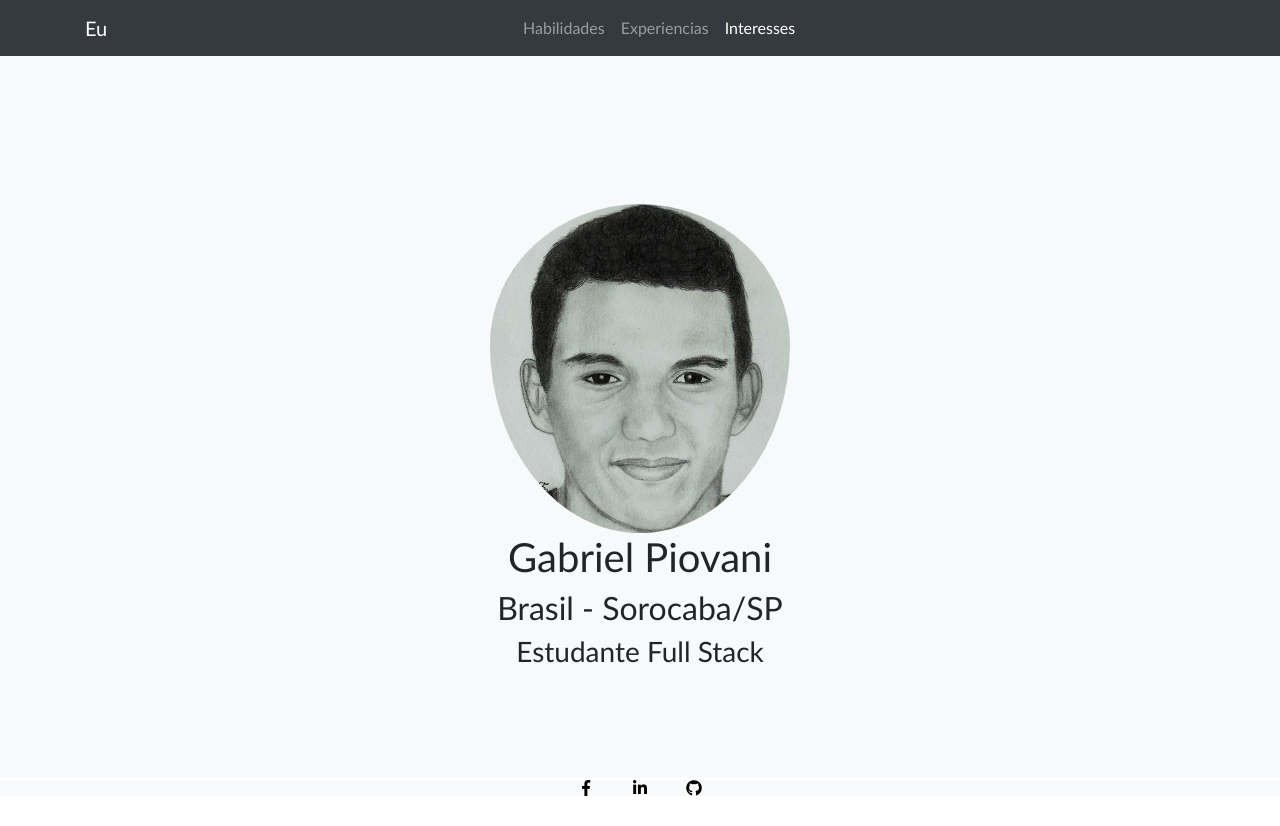
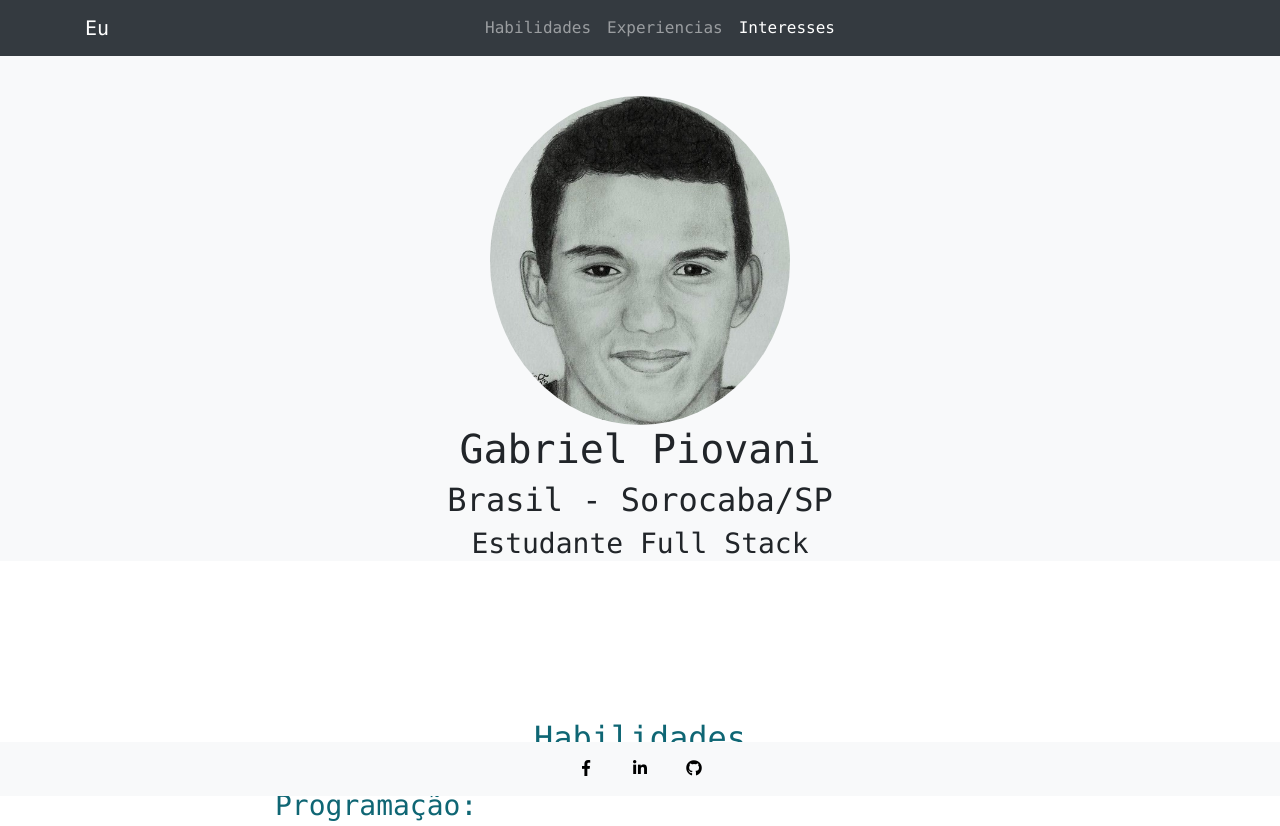
Before and after one commit to gabrielpiovanisantos/gabrielpiovanisantos.github.io, a plain HTML site: page index.html in a window 1280 px wide. Shown: the top 826 px of the page. Drawn offline with Linux system fonts and the light colour scheme.

Commit message:
arrumei o posicionamento da imagem e o footer

```diff
--- a/css/myStyle.css
+++ b/css/myStyle.css
@@ -5,10 +5,10 @@
  */
 
 body {
-  font-family: Calibri, serif;
+  font-family: "Lucida Console", monospace;
 }
 header {
-  padding: 156px 0 100px;
+  /*padding: 156px 0 100px;*/
 }
 
 section {
--- a/index.html
+++ b/index.html
@@ -45,8 +45,8 @@
 </nav>
 
 <header class="text-black bg-light">
-    <div class="container text-center justify-content-center">
-        <img class="img-fluid d-block pt-xl-5 mx-auto rounded-circle" src="avatar.jpg" alt="300" width="300"
+    <div class="container text-center justify-content-center mt-lg-5 pt-5">
+        <img class="img-fluid mx-auto rounded-circle" src="avatar.jpg" alt="300" width="300"
              height="300">
         <h1>Gabriel Piovani</h1>
         <h2>Brasil - Sorocaba/SP</h2>
@@ -85,6 +85,7 @@
                     <br>
                     <br>
                 </div>
+                <br>
                 <h3>Idiomas</h3>
                 <h4>Português</h4>
                 <div class="progress">
@@ -134,7 +135,7 @@
 </section>
 
 <!-- Footer -->
-<nav class="navbar navbar-expand-sm bg-light mb-1 justify-content-center fixed-bottom" , style="height: 15px">
+<nav class="navbar navbar-expand bg-light mb-1 justify-content-center fixed-bottom">
     <ul class="navbar-nav ">
         <li class="list-inline-item">
             <a class="btn  text-center rounded-circle"
```
Also changed, not shown: package.json (deleted, +0 -37 lines), 1 other file.
